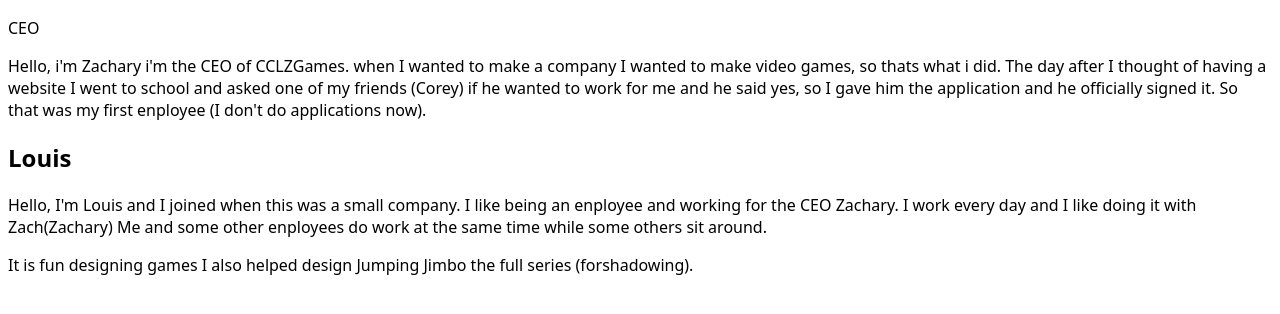
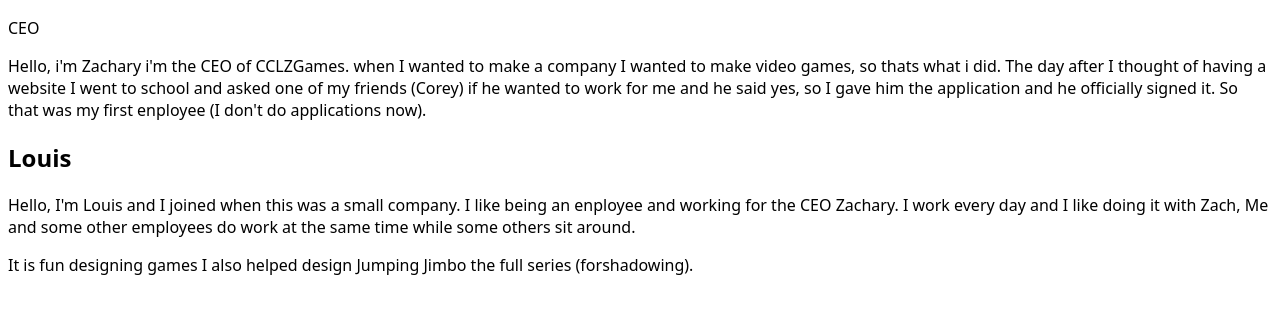
Before and after one commit to CCLZGames/cclz.github.io, a plain HTML site: page about.html in a window 1280 px wide. Shown: the part 174-488 px from the top of the page. Drawn offline with Linux system fonts and the light colour scheme.

Commit message:
Update about.html

```diff
--- a/about.html
+++ b/about.html
@@ -25,7 +25,7 @@
     <h2>Louis</h2>
     <p></p>
     <p>
-        Hello, I'm Louis and I joined when this was a small company. I like being an enployee and working for the CEO Zachary. I work every day and I like doing it with Zach(Zachary) Me and some other enployees
+        Hello, I'm Louis and I joined when this was a small company. I like being an enployee and working for the CEO Zachary. I work every day and I like doing it with Zach, Me and some other employees
         do work at the same time while some others sit around.
     </p>
 
```
